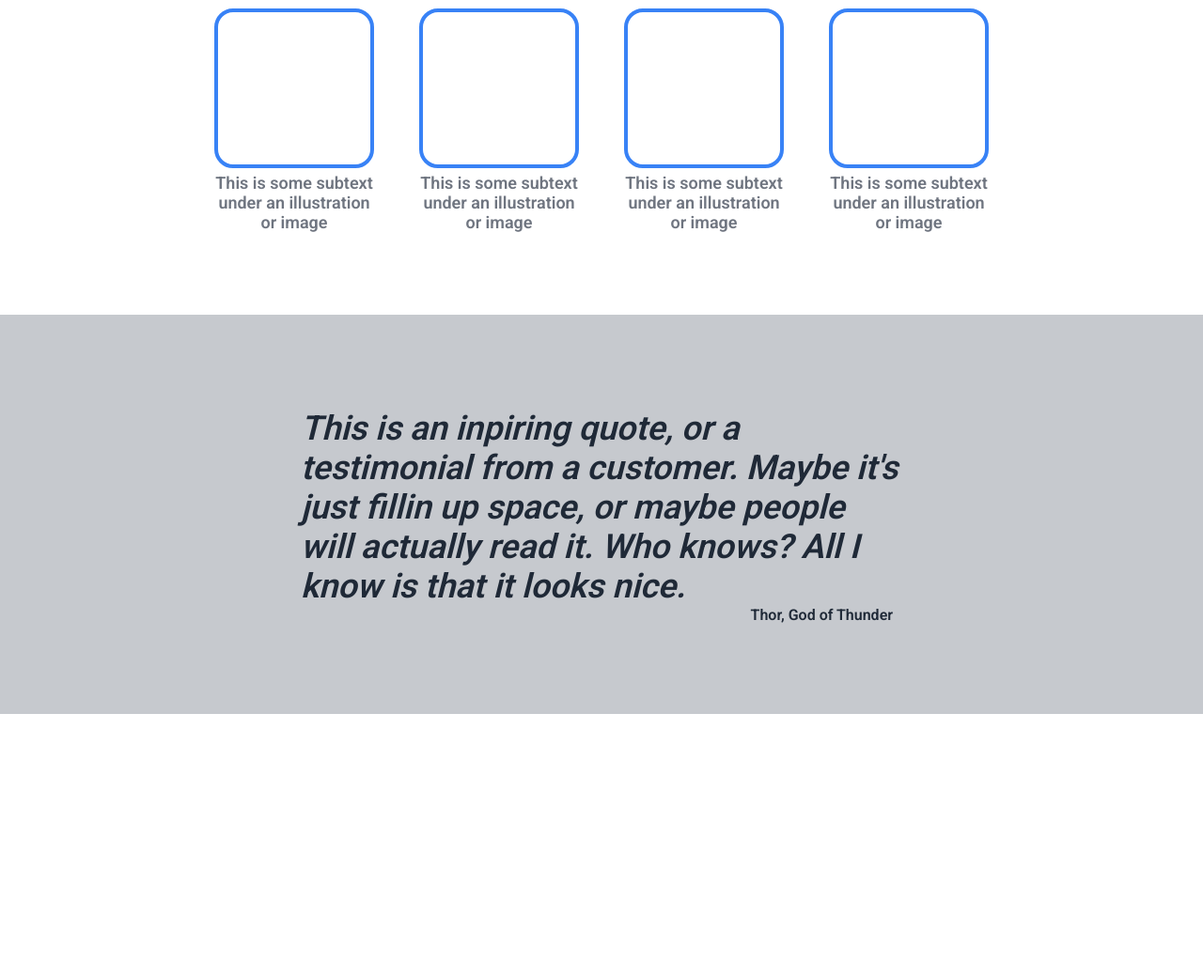
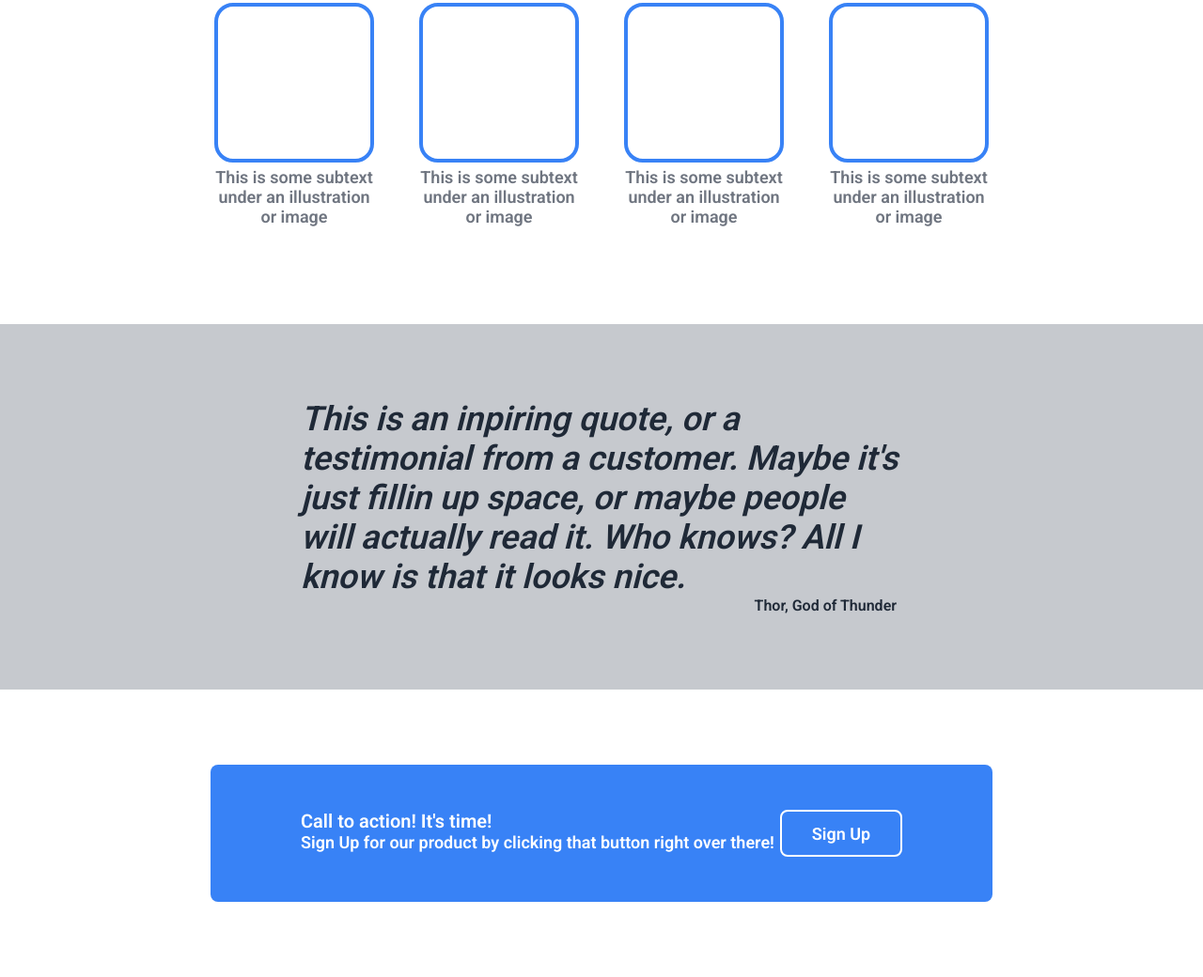
Before and after one commit to Maiker260/Landing_Page_Prj, a plain HTML site: page index.html in a window 1280 px wide. Shown: the part 622-1662 px from the top of the page at 94% size. Before the commit the page ends 1382 px from the top, so only its background shows below. Drawn offline with Linux system fonts and the light colour scheme.

Commit message:
Add CSS to the CTA section
Added the CSS to the CTA section.

```diff
--- a/index.css
+++ b/index.css
@@ -13,8 +13,11 @@
 }
 
 .container  {
-    padding-left: 20em;
-    padding: 1.2em 14em 4em;
+    padding: 5em 14em;
+}
+
+main .first > .container {
+    padding-top: 2em;
 }
 
 .first, .main-content {
@@ -34,6 +37,8 @@
     display: flex;
     justify-content: space-around;
     align-items: center;
+    background-color: var(--bkg-lin);
+    padding: 1em 14em 0;
 }
 
 .logo {
@@ -62,8 +67,6 @@ color: var(--sec-col);
     display: flex;
     justify-content: center;
     align-content: center;
-    margin-top: 5em;
-    margin-bottom: 5em;
 }
 
 .main-subcontain {
@@ -86,8 +89,8 @@ color: var(--sec-col);
     margin-bottom: 1.5em;
 }
 
-.btn {
-    color: var(--sec-col);
+.btn-mn {
+    color: white;
     background-color: var(--btn-col);
     border: 1px solid var(--btn-col);
     width: 130px;
@@ -141,7 +144,8 @@ color: var(--sec-col);
 }
 
 .quote-contain {
-    padding: 5em 6em 2em;
+    padding-left: 6em;
+    padding-right: 6em;
 }
 
 .quote, .quote-auth {
@@ -156,5 +160,36 @@ color: var(--sec-col);
 
 .quote-auth {
     text-align: end;
-    padding-right: 10px;
+    padding-right: 6px;
+    font-weight: bold;
 }
+
+.cta-contain {
+    background-color: var(--btn-col);
+    color: white;
+    border-radius: 8px;
+    margin-left: auto;
+    margin-right: auto;
+    padding: 3em 6em;
+    display: flex;
+    justify-content: space-between;
+}
+
+.cta-title {
+    font-size: 20px;
+}
+
+.cta-descrip {
+    font-size: 18px;
+}
+
+.btn-ft {
+    color: white;
+    background-color: var(--btn-col);
+    border: 2px solid white;
+    width: 130px;
+    height: 50px;
+    border-radius: 8px;
+    font-size: 18px;
+    font-weight: bold;
+}
--- a/index.html
+++ b/index.html
@@ -9,8 +9,8 @@
     <link rel="preconnect" href="https://fonts.gstatic.com" crossorigin>
     <link href="https://fonts.googleapis.com/css2?family=Roboto:wght@600&display=swap" rel="stylesheet">
 </head>
-<body>
-    <main class="first container">
+<e>
+    <header>
         <nav class="top-bar">
             <figure class="logo">Header Logo</figure>
             <ul class="nav-link">
@@ -19,11 +19,13 @@
                 <li>Header Link Three</li>
             </ul>
         </nav>
+    </header>
+    <main class="first container">
         <section class="main-content">
             <div class="main-subcontain">
                 <h1 class="main-title">This website is awesome.</h1>
                 <p class="sec-text">This website has some subtext that goes here under the main title. It's a smaller font and the color is lower contrast.</p>
-                <input type="button" class="btn" value="Sign Up" />
+                <button class="btn-mn">Sign Up</button>
             </div>
             <figure class="main-logo">
                 <p>This is a placeholder for an image.</p>
@@ -56,14 +58,23 @@
         </article>
     </section>
     <section class="third container">
-        <div class="quote-contain">
+        <article class="quote-contain">
             <div class="quote">
                 <p>This is an inpiring quote, or a testimonial from a customer. Maybe it's just fillin up space, or maybe people will actually read it. Who knows? All I know is that it looks nice.</p>
             </div>
             <div class="quote-auth">
                 <p>Thor, God of Thunder</p>
             </div>
-        </div>
+        </article>
+    </section>
+    <section class="fourth container">
+        <article class="cta-contain">
+            <div class="cta">
+                <h4 class="cta-title">Call to action! It's time!</h4>
+                <p class="cta-descrip">Sign Up for our product by clicking that button right over there!</p>
+            </div>
+            <button class="btn-ft">Sign Up</button>
+        </article>
     </section>
 </body>
 </html>
```
